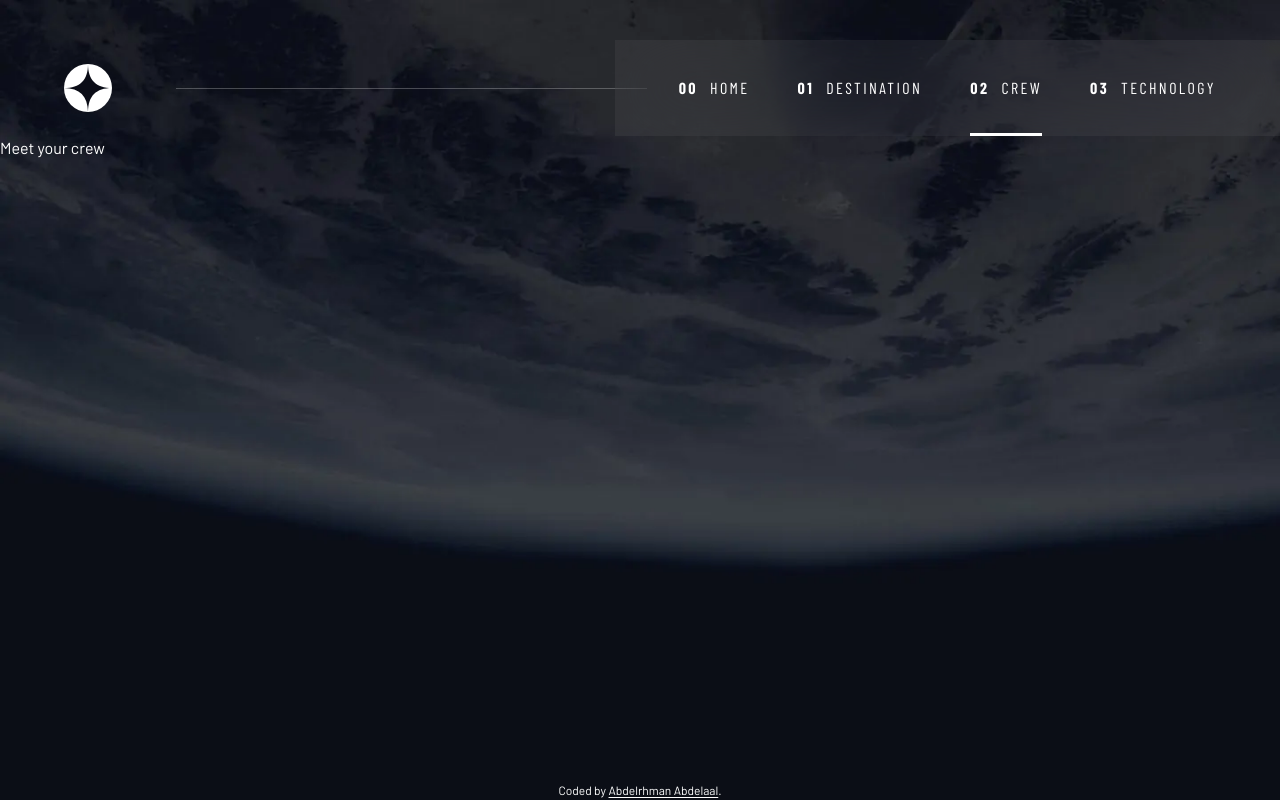
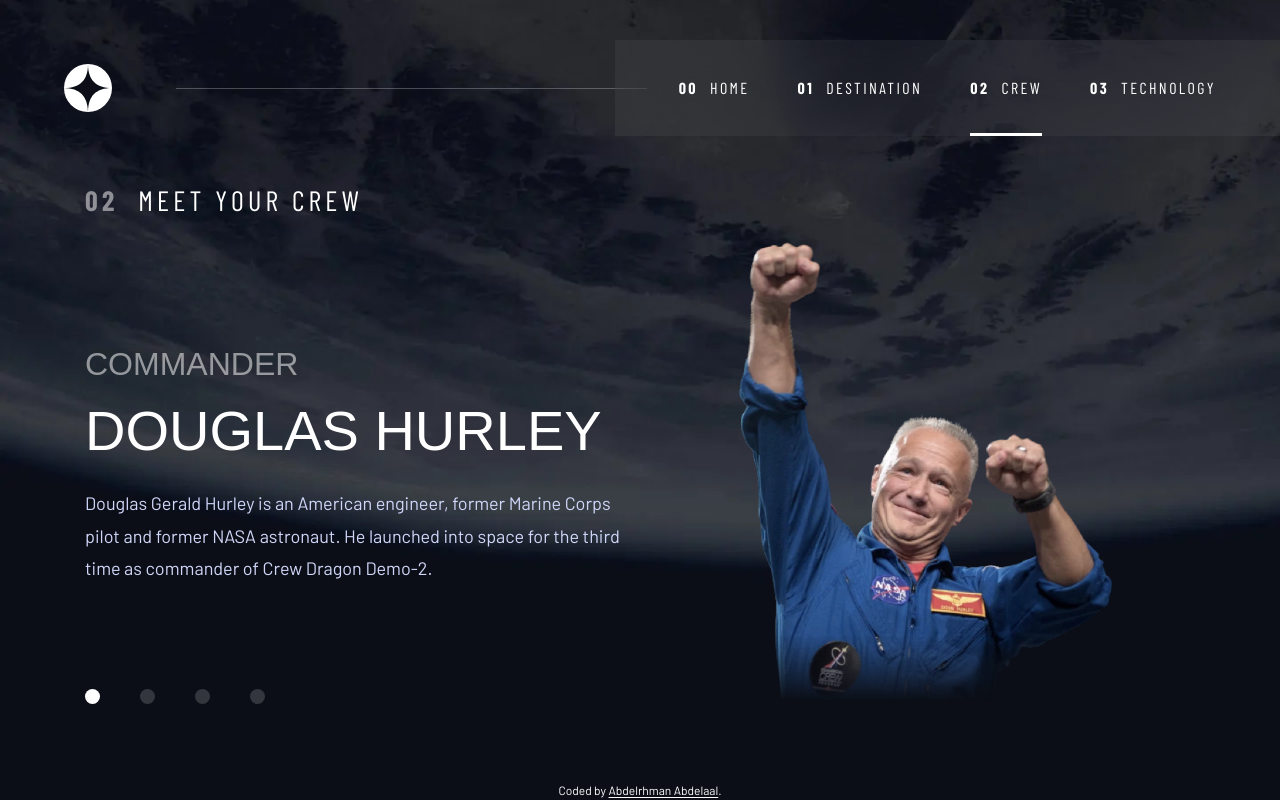
Before and after one commit to MrBlackvanta/space-tourism-multi-page-website, a Next.js app: page /crew in a window 1280 px wide. Built offline with nearby package versions, Linux system fonts and the light colour scheme; a web font is replaced by a local one.

Commit message:
Add the Crew page with dot tabs

```diff
--- a/src/app/crew/page.tsx
+++ b/src/app/crew/page.tsx
@@ -1,5 +1,6 @@
-import { PageBackground } from "@/components/layout";
+import { InteriorPage, PageBackground } from "@/components/layout";
 import { pageMetadata } from "@/lib";
+import { CrewPicker } from "@/views/crew";
 
 const title = "Meet your crew";
 
@@ -14,7 +15,9 @@
   return (
     <>
       <PageBackground page="crew" />
-      <h1>{title}</h1>
+      <InteriorPage number="02" title={title}>
+        <CrewPicker />
+      </InteriorPage>
     </>
   );
 }
--- /dev/null
+++ b/src/views/crew/crew-picker.tsx
@@ -0,0 +1,70 @@
+"use client";
+
+import { crew } from "@/data";
+import { useTabs } from "@/hooks";
+
+export default function CrewPicker() {
+  const { selected, tabListProps, tabProps, panelProps } = useTabs(crew.length);
+  const { name, role } = crew[selected];
+
+  return (
+    <div className="grid grid-rows-[auto_1fr] gap-8 lg:grid-cols-2 lg:grid-rows-[1fr]">
+      <div className="grid gap-6 pt-10 md:mx-auto md:max-w-lg lg:max-w-none lg:grid-rows-[1fr_auto] lg:gap-0 lg:pt-0 lg:pb-12">
+        <div
+          {...panelProps}
+          className="grid gap-6 text-center lg:self-center lg:text-left"
+        >
+          <h2 className="grid gap-2 font-serif uppercase md:gap-4">
+            <span className="text-preset-4-mobile text-white/52 md:text-preset-4-tablet lg:text-preset-4">
+              {role}
+            </span>{" "}
+            <span className="text-preset-3-mobile md:text-preset-3-tablet lg:text-preset-3">
+              {name}
+            </span>
+          </h2>
+          <div className="grid">
+            {crew.map((member, index) => (
+              <p
+                key={member.name}
+                aria-hidden={index !== selected}
+                className="col-start-1 row-start-1 text-preset-9-mobile text-muted aria-hidden:invisible md:text-preset-9-tablet lg:text-preset-9 lg:aria-hidden:hidden"
+              >
+                {member.bio}
+              </p>
+            ))}
+          </div>
+        </div>
+
+        <div
+          {...tabListProps}
+          aria-label="Crew"
+          className="flex justify-center gap-4 lg:justify-start lg:gap-10"
+        >
+          {crew.map((member, index) => (
+            <button
+              key={member.name}
+              type="button"
+              {...tabProps(index)}
+              aria-label={member.name}
+              className="relative size-2.5 rounded-full bg-white/17 transition-[background-color] duration-300 before:absolute before:-inset-2 hover:bg-white/50 aria-selected:bg-white motion-reduce:transition-none lg:size-3.75 lg:before:-inset-5"
+            />
+          ))}
+        </div>
+      </div>
+
+      <div className="grid place-items-center md:-mb-10 md:items-start md:overflow-y-clip lg:mb-0 lg:grid-rows-1 lg:items-center lg:contain-size">
+        {crew.map((member, index) => (
+          <img
+            key={member.name}
+            src={member.portrait.src}
+            width={member.portrait.width}
+            height={member.portrait.height}
+            alt=""
+            hidden={index !== selected}
+            className="h-85 w-auto mask-b-from-77% object-contain object-bottom md:-mb-15 md:h-140 md:mask-b-to-90% lg:mb-0 lg:h-full lg:max-h-169"
+          />
+        ))}
+      </div>
+    </div>
+  );
+}
--- /dev/null
+++ b/src/views/crew/index.ts
@@ -0,0 +1 @@
+export { default as CrewPicker } from "./crew-picker";
```
Also changed, not shown: 1 other file (tests, documents, lock files or other folders).
